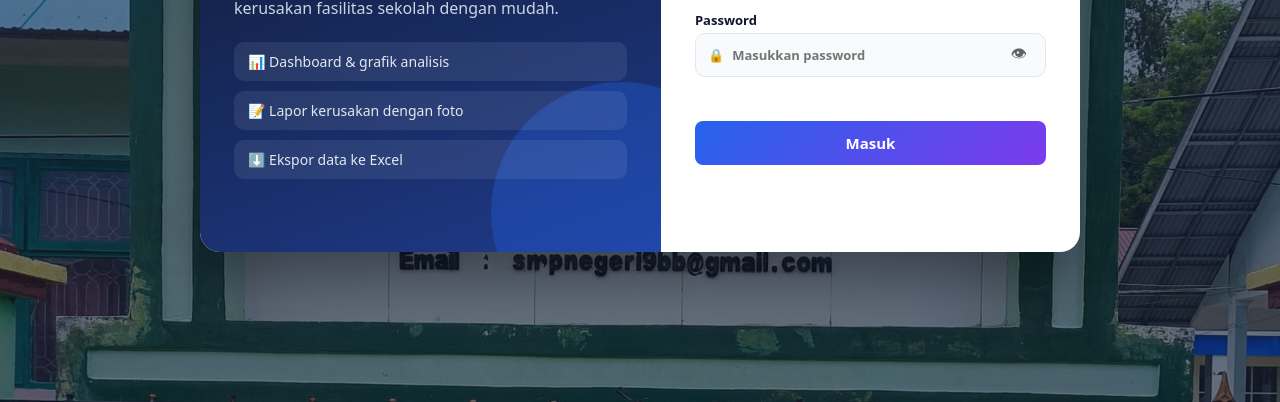
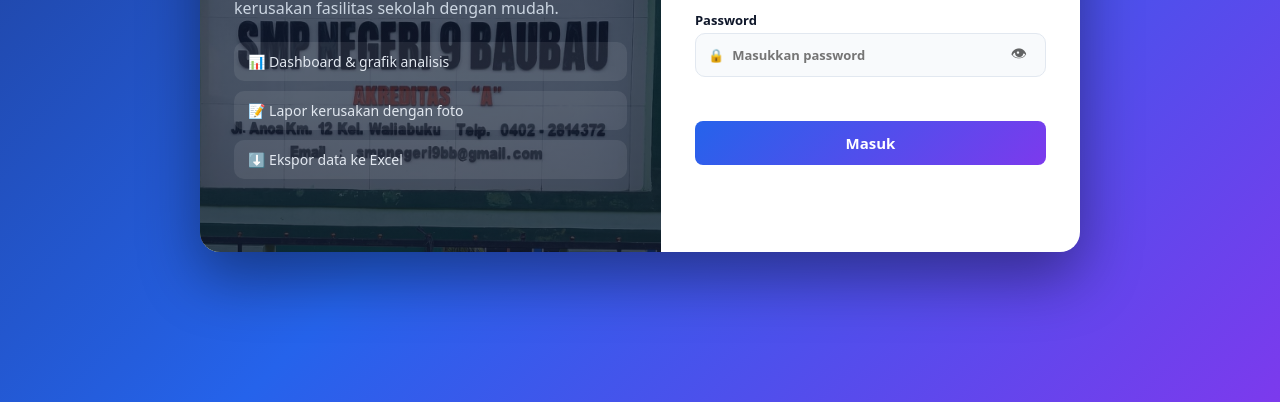
Before and after one commit to R1zuto/Sistem-Inventaris-Sekolah, a website: page public/index.html in a window 1280 px wide. Shown: the part 398-800 px from the top of the page. Drawn offline with nearby package versions, Linux system fonts and the light colour scheme; no server answers.

Commit message:
Update style.css

```diff
--- a/public/style.css
+++ b/public/style.css
@@ -95,6 +95,8 @@ details.add summary{display:inline-block;cursor:pointer;list-style:none}details.
 tr.flash td{animation:fl 3.5s ease-out}
 
 /* Login: foto sekolah & logo sekolah */
-#login{background:linear-gradient(rgba(15,23,42,.45),rgba(15,23,42,.6)),url('bg-sekolah.jpg') center/cover no-repeat fixed}
+#login{background:linear-gradient(135deg,#1e3a8a,#2563eb 50%,#7c3aed)}
+.lg-hero{background:linear-gradient(rgba(15,23,42,.5),rgba(15,23,42,.78)),url('bg-sekolah.jpg') center/cover no-repeat}
+.lg-hero::after{display:none}
 .lg-logo{width:84px;height:84px;padding:6px;background:#fff;border-radius:18px;box-shadow:0 8px 20px #0006}
 .lg-logo img{width:100%;height:100%;object-fit:contain;display:block;border-radius:12px}
```
